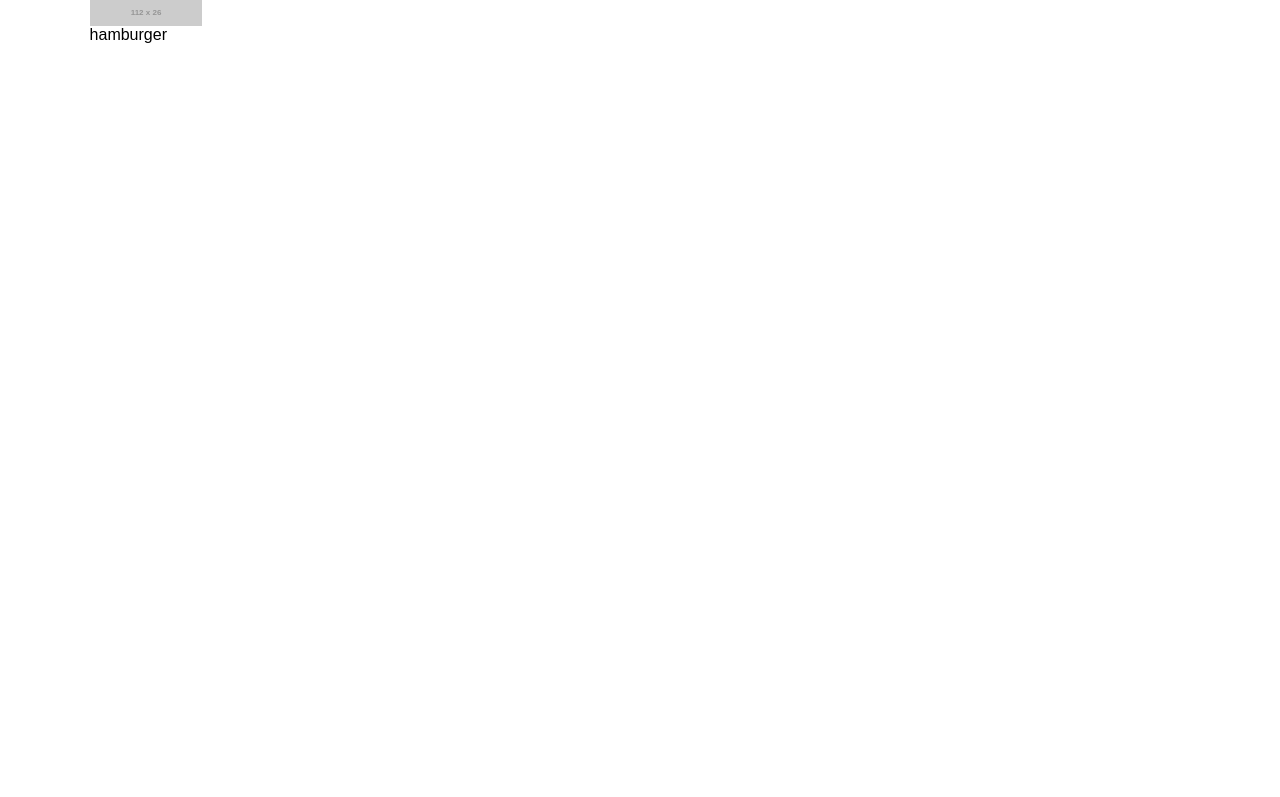
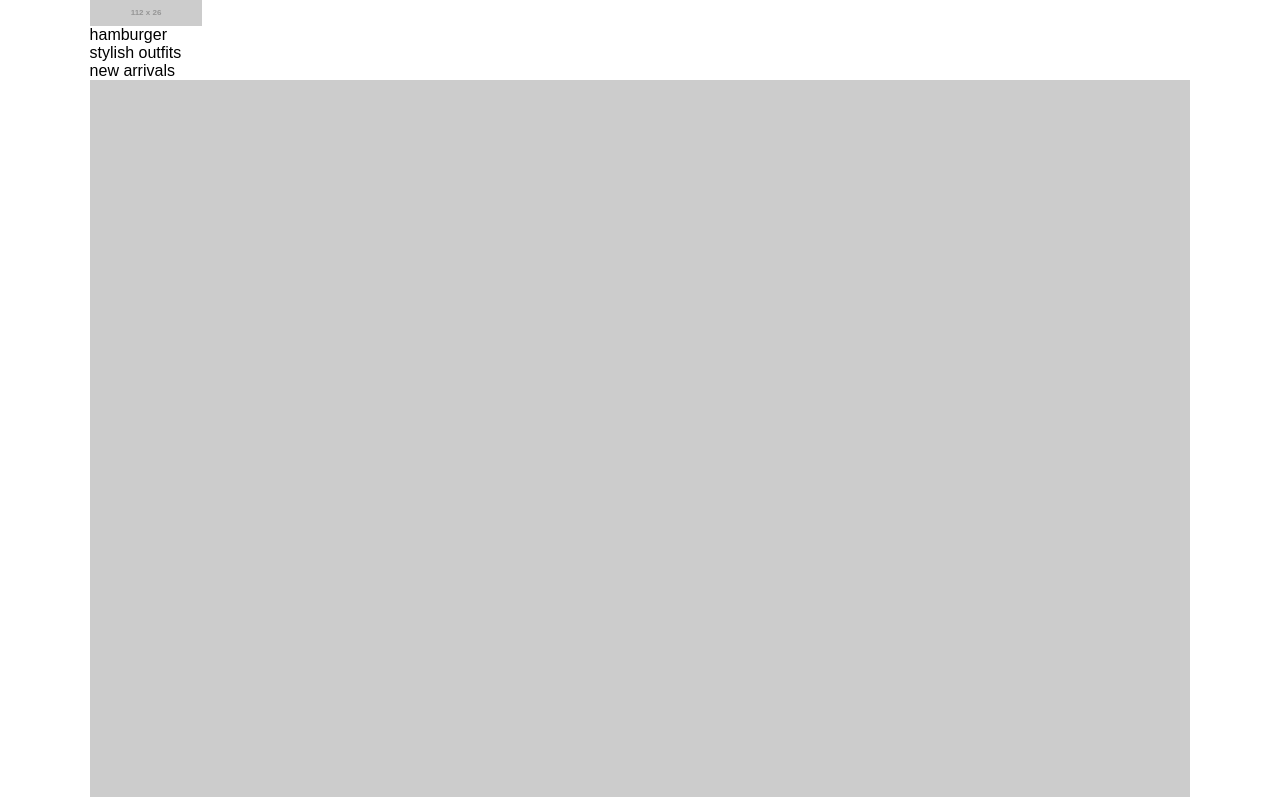
Before and after one commit to Abhijeet-Portfolio/fashion-template-sass, a plain HTML site: page index.html in a window 1280 px wide. Shown: the top 797 px of the page. Drawn offline with Linux system fonts and the light colour scheme; placeholder pictures from the web are drawn by us.

Commit message:
stylish section html done

```diff
--- a/index.html
+++ b/index.html
@@ -30,7 +30,17 @@
     <!--header section start-->
     <!--main section start-->
     <main>
-
+      <section class="stylish">
+        <div class="wrapper">
+          <div>
+            <h2>stylish outfits</h2>
+            <h3>new arrivals</h3>
+          </div>
+          <figure>
+            <img src="https://via.placeholder.com/468x668" alt="model">
+          </figure>
+        </div>
+      </section>
     </main>
     <!--main section end-->
 
```
